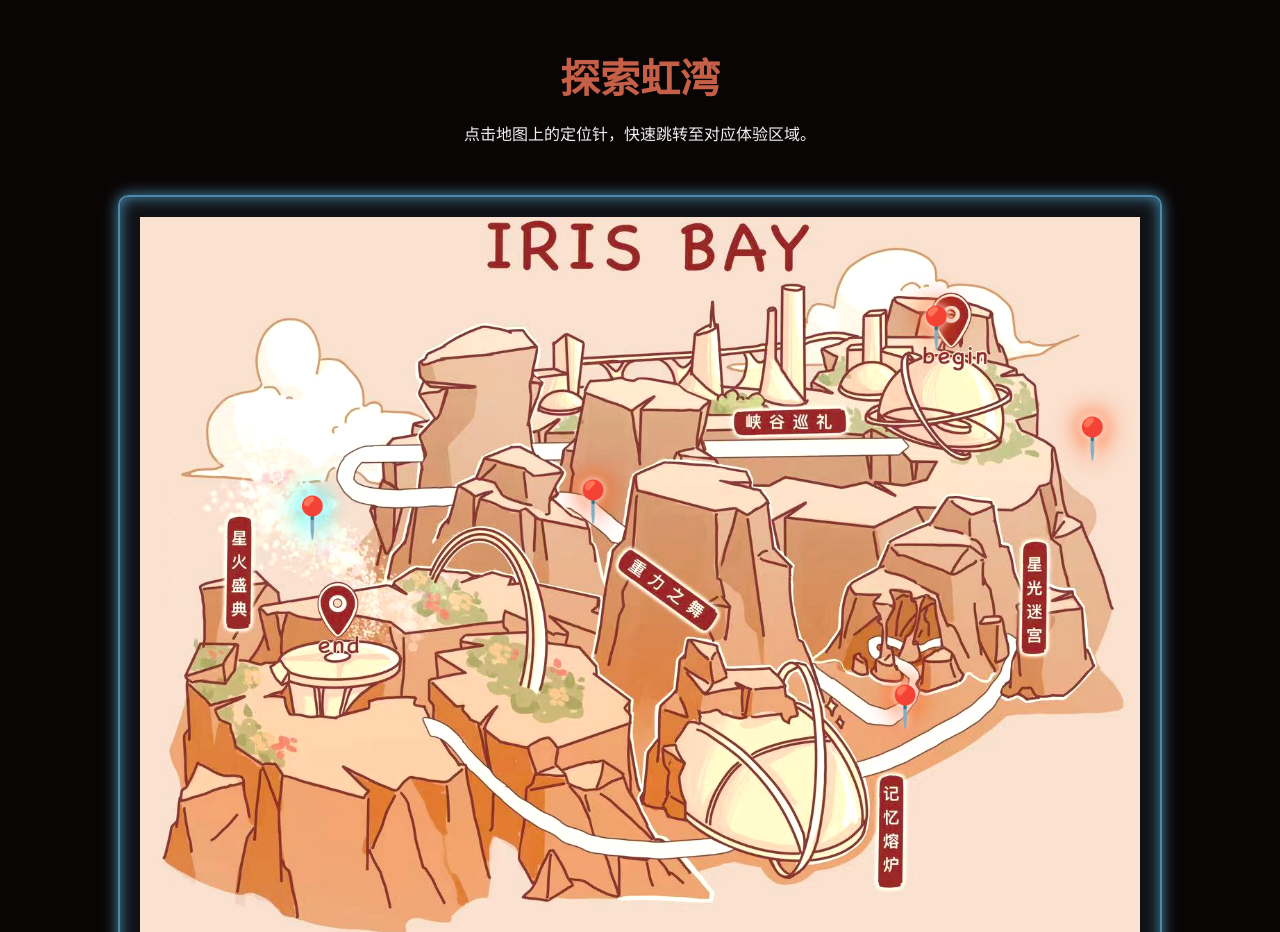
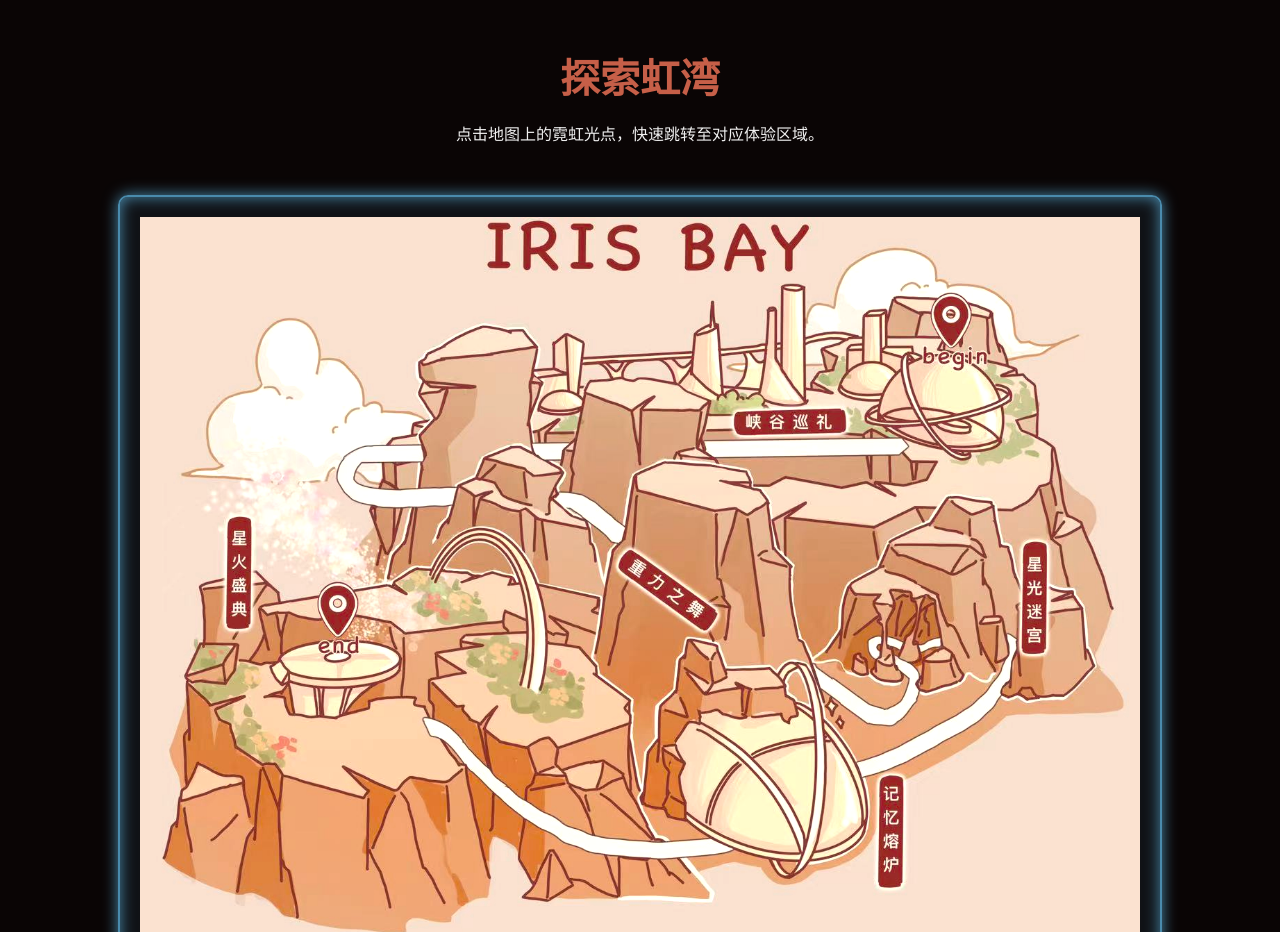
Before and after one commit to lorisyu04-create/Iris-Bay, a plain HTML site: page index.html in a window 1280 px wide. Shown: the part 2040-2972 px from the top of the page. Drawn offline with Linux system fonts and the light colour scheme.

Commit message:
Update index.html

```diff
--- a/index.html
+++ b/index.html
@@ -47,28 +47,28 @@
     <section id="map-section" class="map-section">
         <div class="container">
             <h2 class="section-title text-center">探索虹湾</h2>
-            <p class="text-center">点击地图上的定位针，快速跳转至对应体验区域。</p>
+            <p class="text-center">点击地图上的霓虹光点，快速跳转至对应体验区域。</p>
             <div class="interactive-map-container glow-border-blue">
                 <img src="./map.jpg" alt="虹湾之城地图" class="main-map">
 
-                <a href="#canyon" class="map-hotspot" style="top: 20%; left: 78%;" data-name="峡谷巡礼">
-                    <div class="hotspot-dot">📍</div>
+                <a href="#canyon" class="map-hotspot" style="top: 28%; left: 76%;" data-name="峡谷巡礼">
+                    <div class="hotspot-dot"></div>
                 </a>
 
-                <a href="#gravity" class="map-hotspot" style="top: 42%; left: 45%;" data-name="重力之舞">
-                    <div class="hotspot-dot">📍</div>
+                <a href="#gravity" class="map-hotspot" style="top: 55%; left: 48%;" data-name="重力之舞">
+                    <div class="hotspot-dot"></div>
                 </a>
 
-                <a href="#starlight" class="map-hotspot" style="top: 34%; left: 93%;" data-name="星光迷宫">
-                    <div class="hotspot-dot">📍</div>
+                <a href="#starlight" class="map-hotspot" style="top: 50%; left: 90%;" data-name="星光迷宫">
+                    <div class="hotspot-dot"></div>
                 </a>
 
-                <a href="#memory" class="map-hotspot" style="top: 68%; left: 75%;" data-name="记忆熔炉">
-                    <div class="hotspot-dot">📍</div>
+                <a href="#memory" class="map-hotspot" style="top: 74%; left: 74%;" data-name="记忆熔炉">
+                    <div class="hotspot-dot"></div>
                 </a>
 
-                <a href="#celebration" class="map-hotspot celebration-hotspot" style="top: 44%; left: 18%;" data-name="星火庆典">
-                    <div class="hotspot-dot">📍</div>
+                <a href="#celebration" class="map-hotspot celebration-hotspot" style="top: 58%; left: 21%;" data-name="星火庆典">
+                    <div class="hotspot-dot"></div>
                 </a>
             </div>
         </div>
```
